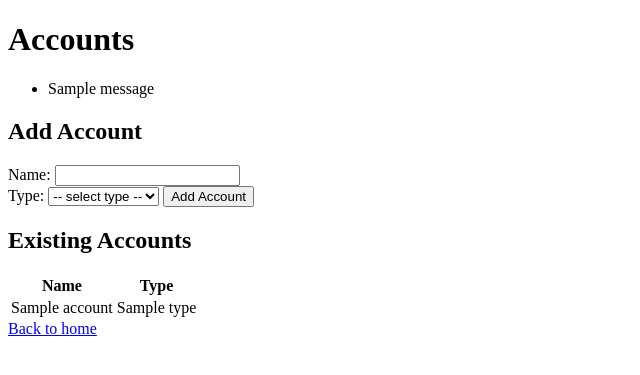
After one commit to CaddisMaster/budget-buddy-archive, a Flask app: page /accounts in a window 1280 px wide. The commit adds this page. Shown: the top 375 px of the page, without its empty margins (0-640 px from the left). Run offline with Flask 3, Linux system fonts and the light colour scheme; one stand-in notice (Sample message) is shown; a database or web service that is not in the repository returns one stand-in record (values such as "Sample title"); some libraries are stand-ins or nearby versions.

Commit message:
add accounts feature with account management page and transaction linking

```diff
--- a/app/routes.py
+++ b/app/routes.py
@@ -13,6 +13,7 @@ def new_transaction():
         description = request.form['description'].strip()
         transaction_date = request.form['transaction_date'].strip()
         category_id = request.form.get('category_id') or None
+        account_id = request.form.get('account_id') or None
         errors = []
         if not amount_str:
             errors.append('Amount is required')
@@ -25,6 +26,8 @@ def new_transaction():
                 errors.append('Amount must be a valid number')
         if not transaction_date:
             errors.append('Date is required')
+        if not account_id:
+            errors.append('Account is required')
         if errors:
             for error in errors:
                 flash(error)
@@ -35,8 +38,8 @@ def new_transaction():
             conn = get_db_connection()
             cursor = conn.cursor()
             cursor.execute(
-                "INSERT INTO transactions (amount, description, transaction_date, category_id) VALUES (%s, %s, %s, %s)",
-                (amount, description, transaction_date, category_id)
+                "INSERT INTO transactions (amount, description, transaction_date, category_id, account_id) VALUES (%s, %s, %s, %s, %s)",
+                (amount, description, transaction_date, category_id, account_id)
             )
             conn.commit()
             flash('Transaction added successfully')
@@ -53,9 +56,11 @@ def new_transaction():
     cursor = conn.cursor()
     cursor.execute("SELECT id, name FROM categories ORDER BY name")
     all_categories = cursor.fetchall()
+    cursor.execute("SELECT account_id, account_name FROM account ORDER BY account_name")
+    all_accounts = cursor.fetchall()
     cursor.close()
     conn.close()
-    return render_template('new_transaction.html', categories=all_categories)
+    return render_template('new_transaction.html', categories=all_categories, accounts=all_accounts)
 
 @app.route('/categories', methods=['GET', 'POST'])
 def categories():
@@ -86,12 +91,37 @@ def transactions():
     conn = get_db_connection()
     cursor = conn.cursor()
     cursor.execute("""
-        SELECT t.id, t.amount, t.description, c.name, t.transaction_date
+        SELECT t.id, t.amount, t.description, c.name, a.account_name, t.transaction_date
         FROM transactions t
         LEFT JOIN categories c ON t.category_id = c.id
+        RIGHT JOIN account a ON t.account_id = a.account_id
         ORDER BY t.transaction_date DESC
     """)
     all_transactions = cursor.fetchall()
     cursor.close()
     conn.close()
     return render_template('history.html', transactions=all_transactions)
+
+@app.route('/accounts', methods=['GET', 'POST'])
+def accounts():
+    conn = get_db_connection()
+    cursor = conn.cursor()
+    if request.method == 'POST':
+        name = request.form['name'].strip()
+        account_type = request.form.get('type', '').strip()
+        try:
+            cursor.execute(
+                "INSERT INTO account (account_name, type) VALUES (%s, %s)",
+                 (name, account_type)
+            )
+            conn.commit()
+            flash('Account added successfully')
+        except Exception as e:
+            flash(f'Error: {e}')
+            conn.rollback()
+        return redirect(url_for('accounts'))
+    cursor.execute("SELECT account_id, account_name, type FROM account ORDER BY account_name")
+    all_accounts = cursor.fetchall()
+    cursor.close()
+    conn.close()
+    return render_template('accounts.html', accounts=all_accounts)
--- /dev/null
+++ b/app/templates/accounts.html
@@ -0,0 +1,30 @@
+<!DOCTYPE html>
+<html>
+<head><title>Accounts</title></head>
+<body>
+    <h1>Accounts</h1>
+    {% with messages = get_flashed_messages() %}
+    {% if messages %}<ul>{% for m in messages %}<li>{{ m }}</li>{% endfor %}</ul>{% endif %}
+    {% endwith %}
+    <h2>Add Account</h2>
+    <form method="post">
+        <label>Name: <input type="text" name="name" required></label><br>
+        <label>Type: </label>
+        <select name="type" required>
+        <option value="">-- select type --</option>
+        <option value="Credit Card">Credit Card</option>
+        <option value="Debit Card">Debit Card</option>
+        <option value="Bank Account">Bank Account</option>
+    </select>
+        <button type="submit">Add Account</button>
+    </form>
+    <h2>Existing Accounts</h2>
+    <table>
+        <tr><th>Name</th><th>Type</th></tr>
+        {% for account in accounts %}
+        <tr><td>{{ account[1] }}</td><td>{{ account[2] }}</td></tr>
+        {% endfor %}
+    </table>
+    <a href="/">Back to home</a>
+</body>
+</html>
--- a/app/templates/history.html
+++ b/app/templates/history.html
@@ -5,14 +5,15 @@
     <h1>Transaction history</h1>
     <table>
         <tr>
-            <th>Amount</th><th>Description</th><th>Category</th><th>Date</th>
+            <th>Amount</th><th>Description</th><th>Category</th><th>Account</th><th>Date</th>
         </tr>
         {% for t in transactions %}
         <tr>
             <td>{{ t[1] }}</td>
             <td>{{ t[2] }}</td>
             <td>{{ t[3] or 'Uncategorised' }}</td>
-            <td>{{ t[4] }}</td>
+            <td>{{ t[4] or 'No Account' }}</td>
+            <td>{{ t[5] }}</td>
         </tr>
         {% endfor %}
     </table>
--- a/app/templates/index.html
+++ b/app/templates/index.html
@@ -7,6 +7,7 @@
         <li><a href="/transactions/new">Add a transaction</a></li>
         <li><a href="/transactions">View transaction history</a></li>
         <li><a href="/categories">Manage categories</a></li>
+        <li><a href="/accounts">Manage accounts</a></li>
     </ul>
 </body>
 </html>
--- /dev/null
+++ b/sql/05_account.sql
@@ -0,0 +1,6 @@
+CREATE TABLE public.account (
+    account_id SERIAL PRIMARY KEY,
+    account_name character varying(50) NOT NULL,
+    type character varying(50) NOT NULL,
+    created_at timestamp without time zone DEFAULT now()
+);
--- /dev/null
+++ b/sql/06_account_relationships.sql
@@ -0,0 +1,5 @@
+alter table transactions
+ADD CONSTRAINT fk_transactions_account
+FOREIGN KEY (account_id)
+REFERENCES account (account_id)
+ON DELETE RESTRICT;
```
Also changed, not shown: app/templates/new_transaction.html (+8 -0 lines), sql/04_relationships.sql (line endings or trailing spaces).
